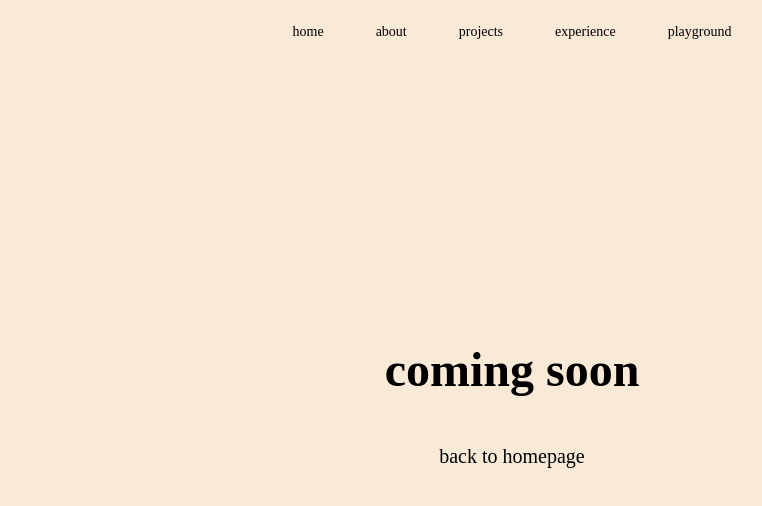
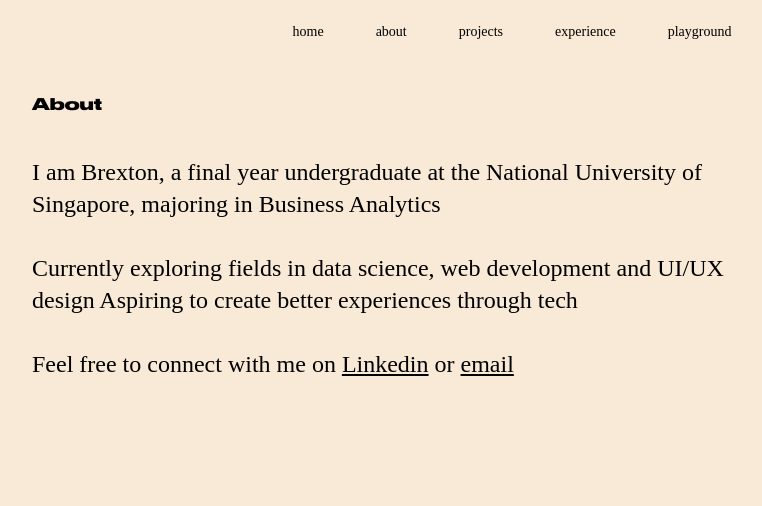
Before and after one commit to brextonho/website, a Next.js app: page /about in a window 1280 px wide. Before the commit this address had no page. Shown: the top 506 px of the page, without its empty margins (128-890 px from the left). Built offline with nearby package versions, Linux system fonts and the light colour scheme.

Commit message:
about and experience pages

```diff
--- a/src/app/components/Accordion.tsx
+++ b/src/app/components/ExperienceAccordion.tsx
@@ -5,7 +5,7 @@ import {
     AccordionTrigger,
   } from "@/app/components/ui/accordion"
 
-export function AccordionDemo() {
+export function ExperienceAccordion() {
 return (
     <Accordion type="single" collapsible className="w-full">
 
@@ -13,32 +13,32 @@ return (
             <AccordionTrigger className="sm:flex flex-row">
                 <div className="flex flex-col items-start">
                     <h2 className="mb-3 text-2xl">Government of Singapore Investment Corporation (GIC)</h2>
-                    <h3 className="text-md">Data Science</h3>
+                    <h3 className="text-base">Data Science</h3>
                 </div>
                 <div className="flex flex-col items-end">
-                    Jan 2023 — Nov 2023
+                <p className="text-base">Jan 2023 — Nov 2023</p>
                 </div>
             </AccordionTrigger>
             <AccordionContent>
-            PE Strats
+                <p className="text-base">PE Strats</p>
+                <p className="text-base"><span className="font-bold me-1">Tools and Technologies: </span>Python, Plotly Dash, Bootstrap, Snowflake, SnowSQL, Tableau, Git</p>
 
-            <p className="text-light">Tools and Technologies:</p>
-            Python, SnowSQL, Tableau, git
             </AccordionContent>
         </AccordionItem>
 
         <AccordionItem value="item-2">
-            <AccordionTrigger className="flex">
+            <AccordionTrigger className="sm:flex flex-row">
                 <div className="flex flex-col items-start">
-                    <h2 className="mb-4 text-2xl">Shopee</h2>
-                    <h3 className="text-md">Data Analytics</h3>
+                    <h2 className="mb-3 text-2xl">Shopee</h2>
+                    <h3 className="text-base">Data Analytics</h3>
                 </div>
                 <div className="flex flex-col items-end">
-                    May 2022 — Aug 2022
+                    <p className="text-base">May 2022 — Aug 2022</p>
                 </div>
             </AccordionTrigger>
             <AccordionContent>
-            Shopee Mall, Supermarket, Supply Chain
+                <p className="text-base">Shopee Mall, Supermarket, Supply Chain</p>
+                <p className="text-base"><span className="font-bold me-1">Tools and Technologies: </span>PrestoSQL, SparkQL, Google Apps Script, Excel</p>
             </AccordionContent>
         </AccordionItem>
 
--- a/src/app/components/NavBar.tsx
+++ b/src/app/components/NavBar.tsx
@@ -29,7 +29,7 @@ export function NavMenu() {
           {menuItems.map((item) => (
             <NavigationMenuItem key={item.href}>
               <Link href={item.href} legacyBehavior passHref>
-                <NavigationMenuLink className={`${navigationMenuTriggerStyle()} px-3 md:px-6 py-2`}>
+                <NavigationMenuLink className={`${navigationMenuTriggerStyle()} hover:text-neutral-600 dark:hover:text-neutral-400 px-3 md:px-6 py-2`}>
                   {item.title}
                 </NavigationMenuLink>
               </Link>
--- a/src/app/components/ui/accordion.tsx
+++ b/src/app/components/ui/accordion.tsx
@@ -26,13 +26,13 @@ const AccordionTrigger = React.forwardRef<
     <AccordionPrimitive.Trigger
       ref={ref}
       className={cn(
-        "flex flex-1 items-center justify-between py-6 font-medium transition-all hover:text-neutral-400 [&[data-state=open]>svg]:rotate-180", // todo dark light hover box color, not text
+        "flex flex-1 items-center justify-between py-6 font-medium transition-all hover:text-neutral-500 dark:hover:text-neutral-400 [&[data-state=open]>svg]:rotate-180", // todo dark light hover box color, not text
         className
       )}
       {...props}
     >
       {children}
-      <ChevronDown className="h-4 w-4 shrink-0 transition-transform duration-200" />
+      {/* <ChevronDown className="h-4 w-4 shrink-0 transition-transform duration-200" /> */}
     </AccordionPrimitive.Trigger>
   </AccordionPrimitive.Header>
 ))
--- /dev/null
+++ b/src/pages/about.tsx
@@ -0,0 +1,32 @@
+import React from 'react';
+import { NavMenu } from '../app/components/NavBar';
+
+
+const About: React.FC = () => {
+  return (
+    <div className="flex flex-col h-screen mx-10 sm:mx-10 md:mx-20 lg:mx-32 xl:mx-40 2xl:mx-56">
+      <NavMenu/>
+      <h1 className="pt-10 pb-10" >About</h1>
+      <div className='grid grid-cols-4 gap-4'>
+        <div className='col-span-3'>
+            <p className='text-2xl'>
+                I am Brexton, a final year undergraduate at the National University of Singapore,
+                majoring in Business Analytics
+                <br></br>
+                <br></br>
+                Currently exploring fields in data science, web development and UI/UX design
+                Aspiring to create better experiences through tech
+                <br></br>
+                <br></br>
+                Feel free to connect with me on <a href="https://www.linkedin.com/in/brextonho/" rel="noopener noreferrer" target="_blank" className="text-primary-light underline hover:text-neutral-300">Linkedin</a> or <a href="mailto:jiajiinho@u.nus.edu" rel="noopener noreferrer" target="_blank" className="text-primary-light underline hover:text-neutral-300">email</a>
+            </p>
+        </div>
+        <div className='col-span-1'>
+
+        </div>
+        </div>
+    </div>
+  );
+};
+
+export default About;
--- a/src/pages/experience.tsx
+++ b/src/pages/experience.tsx
@@ -1,13 +1,13 @@
 import React from 'react';
 import { NavMenu } from '../app/components/NavBar';
-import { AccordionDemo } from '../app/components/Accordion';
+import { ExperienceAccordion } from '../app/components/ExperienceAccordion';
 
 const Experience: React.FC = () => {
   return (
-    <div className="container mx-auto max-w-7xl h-screen w-full overflow-hidden">
+    <div className="flex flex-col h-screen mx-10 sm:mx-10 md:mx-20 lg:mx-32 xl:mx-40 2xl:mx-56">
       <NavMenu/>
-      <h1 className="pt-10 pb-4" >Experience</h1>
-      <AccordionDemo/>
+      <h1 className="pt-10 pb-3" >Experience</h1>
+      <ExperienceAccordion/>
     </div>
   );
 };
```
